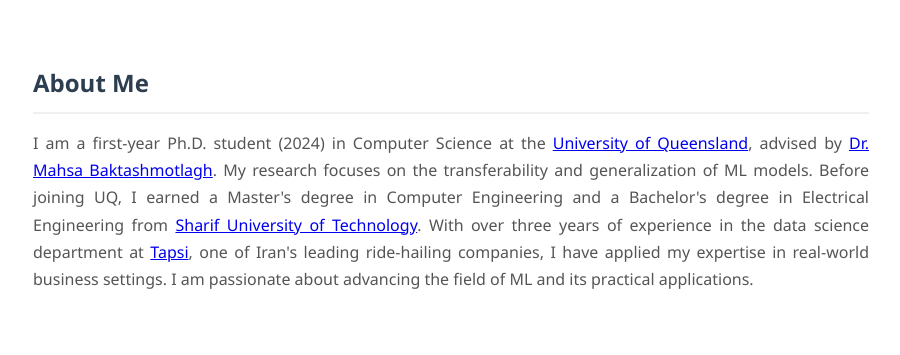
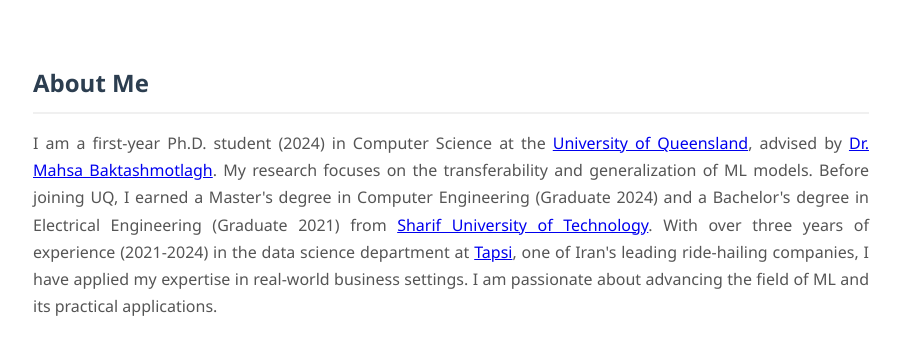
Before and after one commit to alizkzm/alizkzm.github.io, a plain HTML site: page index.html in a window 1280 px wide. Shown: the part 535-890 px from the top of the page, without its empty margins (189-1089 px from the left). Drawn offline with Linux system fonts and the light colour scheme.

Commit message:
Update index.html

```diff
--- a/index.html
+++ b/index.html
@@ -151,7 +151,7 @@ font-size: 2rem;
 <section class="section">
 <h2>About Me</h2>
 <div class="content">
-<p> I am a first-year Ph.D. student (2024) in Computer Science at the <a href="https://www.uq.edu.au/">University of Queensland</a>, advised by <a href="https://about.uq.edu.au/experts/23393">Dr. Mahsa Baktashmotlagh</a>. My research focuses on the transferability and generalization of ML models. Before joining UQ, I earned a Master's degree in Computer Engineering and a Bachelor's degree in Electrical Engineering from <a href="https://en.sharif.ir/">Sharif University of Technology</a>. With over three years of experience in the data science department at <a href="https://tapsi.ir/">Tapsi</a>, one of Iran's leading ride-hailing companies, I have applied my expertise in real-world business settings. I am passionate about advancing the field of ML and its practical applications.
+<p> I am a first-year Ph.D. student (2024) in Computer Science at the <a href="https://www.uq.edu.au/">University of Queensland</a>, advised by <a href="https://about.uq.edu.au/experts/23393">Dr. Mahsa Baktashmotlagh</a>. My research focuses on the transferability and generalization of ML models. Before joining UQ, I earned a Master's degree in Computer Engineering (Graduate 2024) and a Bachelor's degree in Electrical Engineering (Graduate 2021) from <a href="https://en.sharif.ir/">Sharif University of Technology</a>. With over three years of experience (2021-2024) in the data science department at <a href="https://tapsi.ir/">Tapsi</a>, one of Iran's leading ride-hailing companies, I have applied my expertise in real-world business settings. I am passionate about advancing the field of ML and its practical applications.
 </p>
 </div>
 </section>
```
